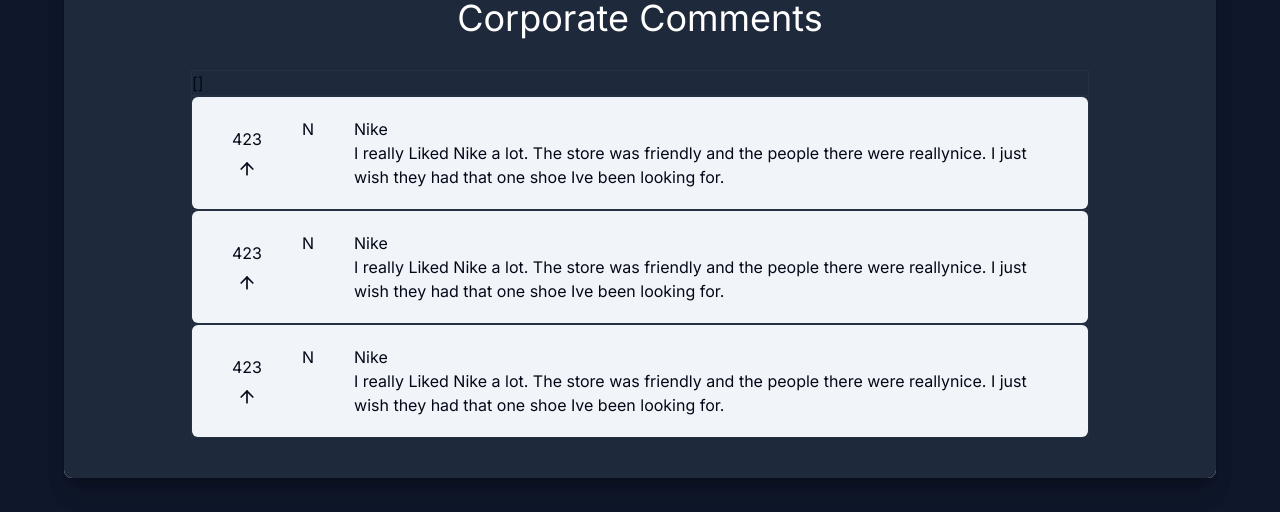
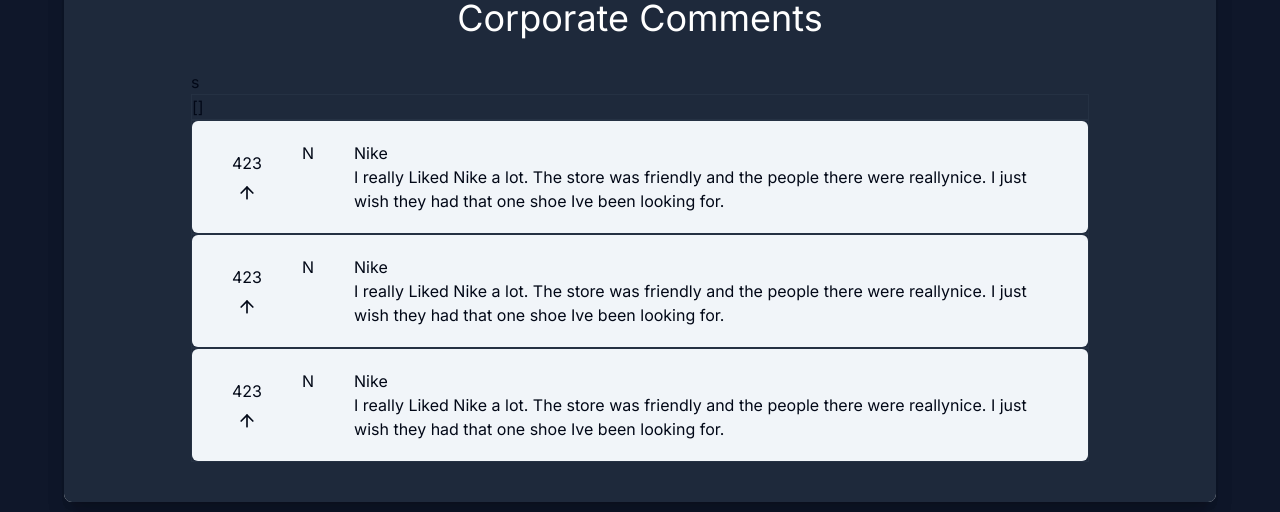
Before and after one commit to aaronaltman/corpcomment_wdb, a Next.js app: page / in a window 1280 px wide. Shown: the part 570-1082 px from the top of the page. Built offline with nearby package versions, Linux system fonts and the light colour scheme; no server answers; the database is empty.

Commit message:
it's building local but vercel

```diff
--- a/src/app/_components/_components_2/ListComments.tsx
+++ b/src/app/_components/_components_2/ListComments.tsx
@@ -11,6 +11,8 @@
     <div className="flex flex-col justify-center items-center mt-10 py-10 bg-slate-800 mb-10 shadow-xl rounded-lg">
       <h1 className="text-white text-4xl py-2 mb-6">Corporate Comments</h1>
       <ul className="">
+        {/* {allComments.map((comment) => ('<li>' + comment.comment + '</li>'))} */}
+        s
         <li className="border border-slate-500/10">
           {JSON.stringify(allComments)}
         </li>
```
